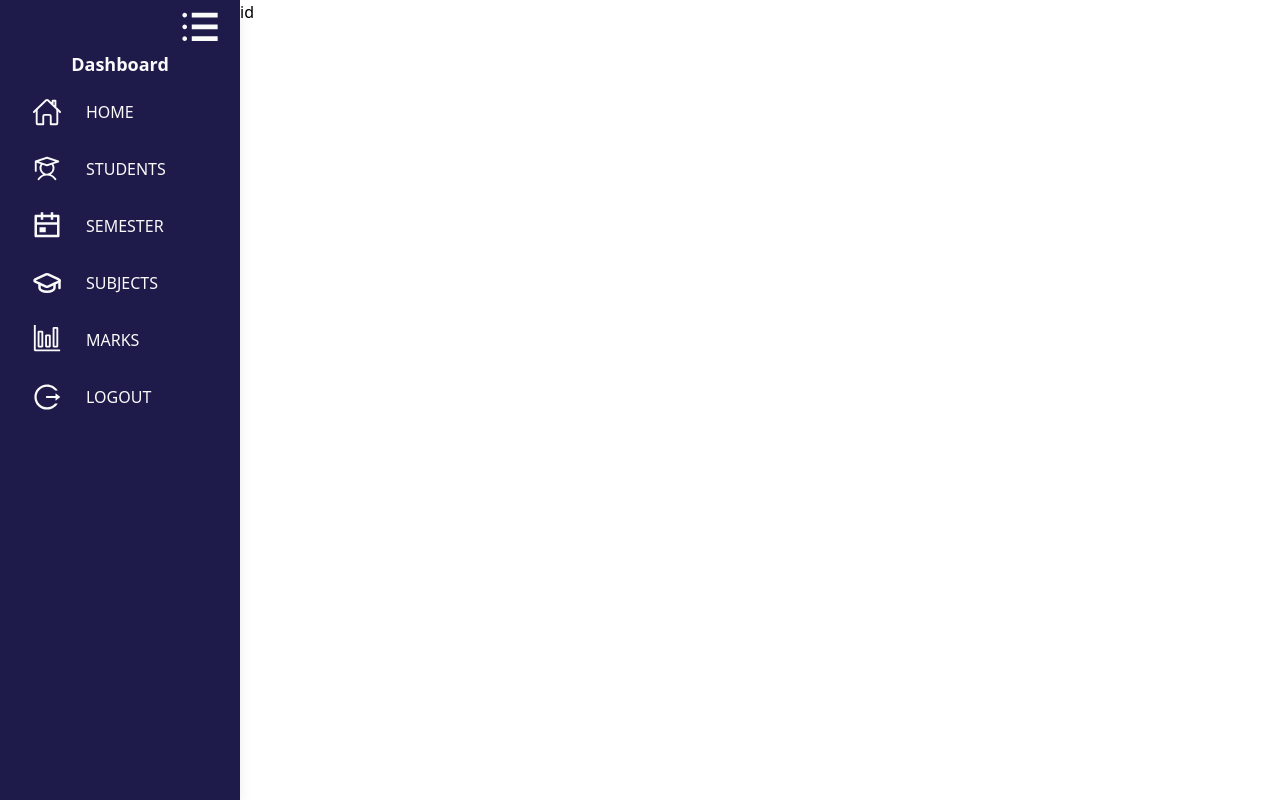
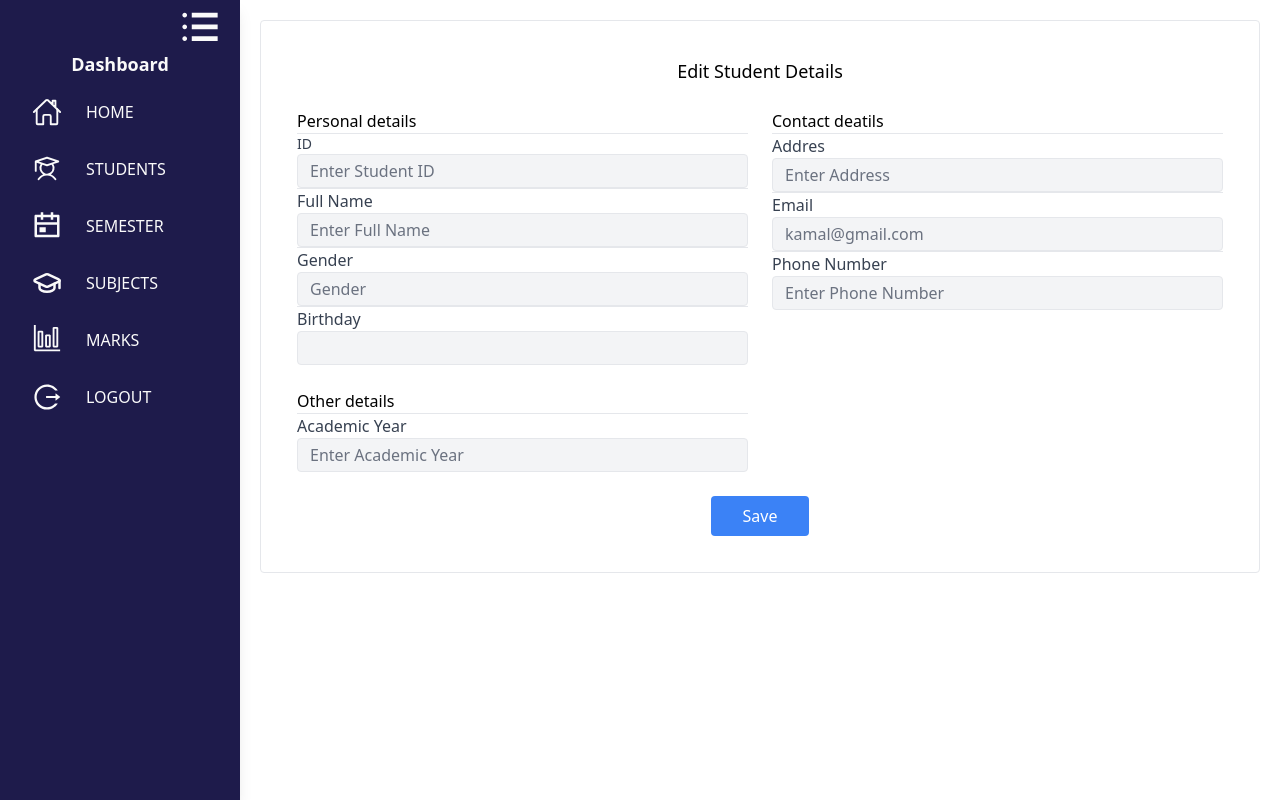
Before and after one commit to Yasith619/Student-management-system-frontend, a React (Vite) app in the folder student app/: page /Edit/1 in a window 1280 px wide. Built offline with nearby package versions, Linux system fonts and the light colour scheme; no server answers.

Commit message:
student Update option developed

```diff
--- a/student app/src/App.jsx
+++ b/student app/src/App.jsx
@@ -26,12 +26,12 @@ function App() {
 
   return (
      <div>
-      <div class="flex ">
+      <div className="flex ">
       <div>
         <div className={`p-8 h-dvh  bg-menu-color shadow-lg duration-700 ${open ? "w-60" : "w-20"}  relative`}>
           <div className="flex items-center justify-center h-16 bg-menu-color">
             <TfiMenuAlt className="text-menu-text-color absolute top-2 right-5 h-10 w-10 cursor-pointer" onClick={() => setOpen(!open)} />
-            <span class={`text-menu-text-color text-lg  font-semibold ${!open && "scale-0"}`}>Dashboard</span>
+            <span className={`text-menu-text-color text-lg  font-semibold ${!open && "scale-0"}`}>Dashboard</span>
           </div>
 
 
--- a/student app/src/components/Students/AddStudent.jsx
+++ b/student app/src/components/Students/AddStudent.jsx
@@ -86,17 +86,13 @@ function AddStudent() {
                             </div>
 
                             <div>
-                                <label className="block  text-gray-700  font-medium">Gender
-                                    <select className="bg-gray-100 border border-gray-200 rounded py-1 px-3 block
-                                     focus:ring-blue-500 focus:border-blue-500 text-gray-700 w-full" id="Gender"
-                                        onChange={(e) => {
-                                            setGender(e.target.value)
-                                        }}
-                                    >
-                                        <option value="Male">Male</option>
-                                        <option value="Female">Female</option>
-                                    </select>
-                                </label>
+                                <label className="block  text-gray-700  font-medium">Gender </label>
+                                <input required id="Gender" type="text" className="bg-gray-100 border border-gray-200 rounded py-1 px-3
+                            block focus:ring-blue-500 focus:border-blue-500 text-gray-700 w-full" placeholder="Gender"
+                                    onChange={(e) => {
+                                        setGender(e.target.value)
+                                    }}
+                                />
 
 
                             </div>
--- a/student app/src/components/Students/EditStudent.jsx
+++ b/student app/src/components/Students/EditStudent.jsx
@@ -1,33 +1,176 @@
 import axios from "axios";
 import React, { useEffect, useState } from "react";
 import { useParams } from "react-router-dom";
+import { useNavigate } from 'react-router-dom';
+import { toast } from "react-toastify";
 
 
-
-function EditStudent(){
+function EditStudent() {
 
 
-let {StudentID}=useParams()
+    let { StudentID } = useParams()
 
-const[studentDetail,setStudentDeatail]=useState([]);
+    const [studentDetails, setStudentDeatail] = useState({
+        StudentID: "",
+        StudentName: "",
+        Gender: "",
+        Birthday: "",
+        Address: "",
+        Email: "",
+        PhoneNumber: "",
+        AcadamicYear: ""
+    });
 
-useEffect(function(){
-function getStudentDetail(){
+
+    const navigate = useNavigate();
+
+    // Get student by ID
+    useEffect(function () {
+        function getStudentDetail() {
             axios.get(`http://localhost:3000/Api/Students/select/${StudentID}`)
-    .then(function(res){
-        setStudentDeatail(res.data)
-        console.log(res.data)
-    }).catch(function(err){
+                .then(function (res) {
+                    setStudentDeatail({
+                        StudentID: res.data.Data[0].StudentID,
+                        StudentName: res.data.Data[0].StudentName,
+                        Gender: res.data.Data[0].Gender,
+                        Birthday: res.data.Data[0].Birthday,
+                        Address: res.data.Data[0].Address,
+                        Email: res.data.Data[0].Email,
+                        PhoneNumber: res.data.Data[0].PhoneNumber,
+                        AcadamicYear: res.data.Data[0].AcadamicYear
+
+
+                    })
+                    console.log(res.data.Data)
+                }).catch(function (err) {
                     console.log(err)
                 })
         }
         getStudentDetail();
 
-},[])
+    }, [])
 
-    return(
+    //update student by ID
+    function updateStudent(e) {
+        e.preventDefault();
+        axios.put(`http://localhost:3000/Api/Students/update/${StudentID}`, studentDetails)
+            .then(function (res) {
+                toast.success("Student update Successfully!")
+                navigate('/Students')
+                console.log(res.data)
+
+            }).catch(function (error) {
+                console.log(error)
+                alert('Student canot add !')
+                toast.warning('Student canot update!')
+            })
+    }
+
+
+
+    return (
+        <div className="m-5 w-full">
+            <div className="p-9 rounded border items-center border-gray-200 w-full " >
+                <section className="mb-6">
+                    <h1 className="font-sans text-lg font-medium text-center">Edit Student Details </h1>
+                </section>
+
+                <form onSubmit={updateStudent} >
+
+
+                    <div className="grid grid-cols-2 gap-6">
+                        <section className="divide-y divide-gray-200">
+                            <h2 >Personal details </h2>
                             <div>
-         <h2>id  </h2>
+                                <label className="text-sm text-gray-700 block  font-medium">ID</label>
+                                <input required value={studentDetails.StudentID} type="text" className="bg-gray-100 border border-gray-200 rounded py-1 px-3 block
+                         focus:ring-blue-500 focus:border-blue-500 text-gray-700 w-full" placeholder="Enter Student ID"
+                                    onChange={(e) => setStudentDeatail({ ...studentDetails, StudentID: e.target.value })}
+                                />
+                            </div>
+
+                            <div>
+                                <label className="block  text-gray-700  font-medium" >Full Name</label>
+                                <input required value={studentDetails.StudentName} type="text" className="bg-gray-100 border border-gray-200 rounded py-1 px-3
+                        block focus:ring-blue-500 focus:border-blue-500 text-gray-700 w-full" placeholder="Enter Full Name"
+                                    onChange={(e) => setStudentDeatail({ ...studentDetails, StudentName: e.target.value })}
+                                />
+                            </div>
+
+                            <div>
+                                <label className="block  text-gray-700  font-medium">Gender </label>
+                                <input required value={studentDetails.Gender} type="text" className="bg-gray-100 border border-gray-200 rounded py-1 px-3
+                        block focus:ring-blue-500 focus:border-blue-500 text-gray-700 w-full" placeholder="Gender"
+                                    onChange={(e) => setStudentDeatail({ ...studentDetails, Gender: e.target.value })}
+                                />
+
+
+                            </div>
+
+                            <div>
+                                <label className="block  text-gray-700  font-medium">Birthday</label>
+                                <input required value={studentDetails.Birthday} type="text" className="bg-gray-100 border border-gray-200 rounded py-1 px-3 block
+                         focus:ring-blue-500 focus:border-blue-500 text-gray-700 w-full"
+                                    onChange={(e) => setStudentDeatail({ ...studentDetails, Birthday: e.target.value })}
+                                />
+                            </div>
+
+                        </section>
+
+                        <section className="divide-y divide-gray-200">
+                            <h2>Contact deatils</h2>
+                            <div>
+                                <label className="block  text-gray-700  font-medium" >Addres</label>
+                                <input required maxLength={35} value={studentDetails.Address} type="text" className="bg-gray-100 border border-gray-200 rounded py-1 px-3 block
+                     focus:ring-blue-500 focus:border-blue-500 text-gray-700 w-full" placeholder="Enter Address"
+                                    onChange={(e) => setStudentDeatail({ ...studentDetails, Address: e.target.value })}
+                                />
+                            </div>
+
+                            <div>
+                                <label className="block  text-gray-700  font-medium">Email</label>
+                                <input required value={studentDetails.Email} type="email" className="bg-gray-100 border border-gray-200 rounded py-1 px-3 block
+                     focus:ring-blue-500 focus:border-blue-500 text-gray-700 w-full"  placeholder="kamal@gmail.com"
+                                    onChange={(e) => setStudentDeatail({ ...studentDetails, Email: e.target.value })}
+                                />
+                            </div>
+
+                            <div>
+                                <label className="block  text-gray-700  font-medium">Phone Number</label>
+                                <input required minLength={10} value={studentDetails.PhoneNumber} type="text" className="bg-gray-100 border border-gray-200 rounded py-1 px-3 block
+                     focus:ring-blue-500 focus:border-blue-500 text-gray-700 w-full" placeholder="Enter Phone Number"
+                                    onChange={(e) => setStudentDeatail({ ...studentDetails, PhoneNumber: e.target.value })}
+                                />
+                            </div>
+
+                        </section>
+                        <section className="divide-y divide-gray-200">
+                            <h2 className="">Other details</h2>
+                            <div>
+                                <label className="block  text-gray-700  font-medium">Academic Year</label>
+                                <input required value={studentDetails.AcadamicYear} type="text" className="bg-gray-100 border border-gray-200 rounded py-1 px-3 block
+                         focus:ring-blue-500 focus:border-blue-500 text-gray-700 w-full" placeholder="Enter Academic Year"
+                                    onChange={(e) => setStudentDeatail({ ...studentDetails, AcadamicYear: e.target.value })}
+                                />
+                            </div>
+
+                        </section>
+
+
+                    </div>
+
+
+                    <div className=" mt-6 flex justify-center">
+                        <div>
+                            <button className="py-2 px-8
+                 bg-blue-500 text-white rounded hover:bg-blue-600 active:bg-blue-700 disabled:opacity-50">Save</button>
+                        </div>
+                    </div>
+                </form>
+
+
+
+            </div>
         </div>
     )
 }
```
Also changed, not shown: student app/src/components/Subjects/AddSubjects.jsx (added), student app/src/components/Subjects/EditSubjects.jsx (added). Lines whose indentation alone changed are shown as unchanged.
